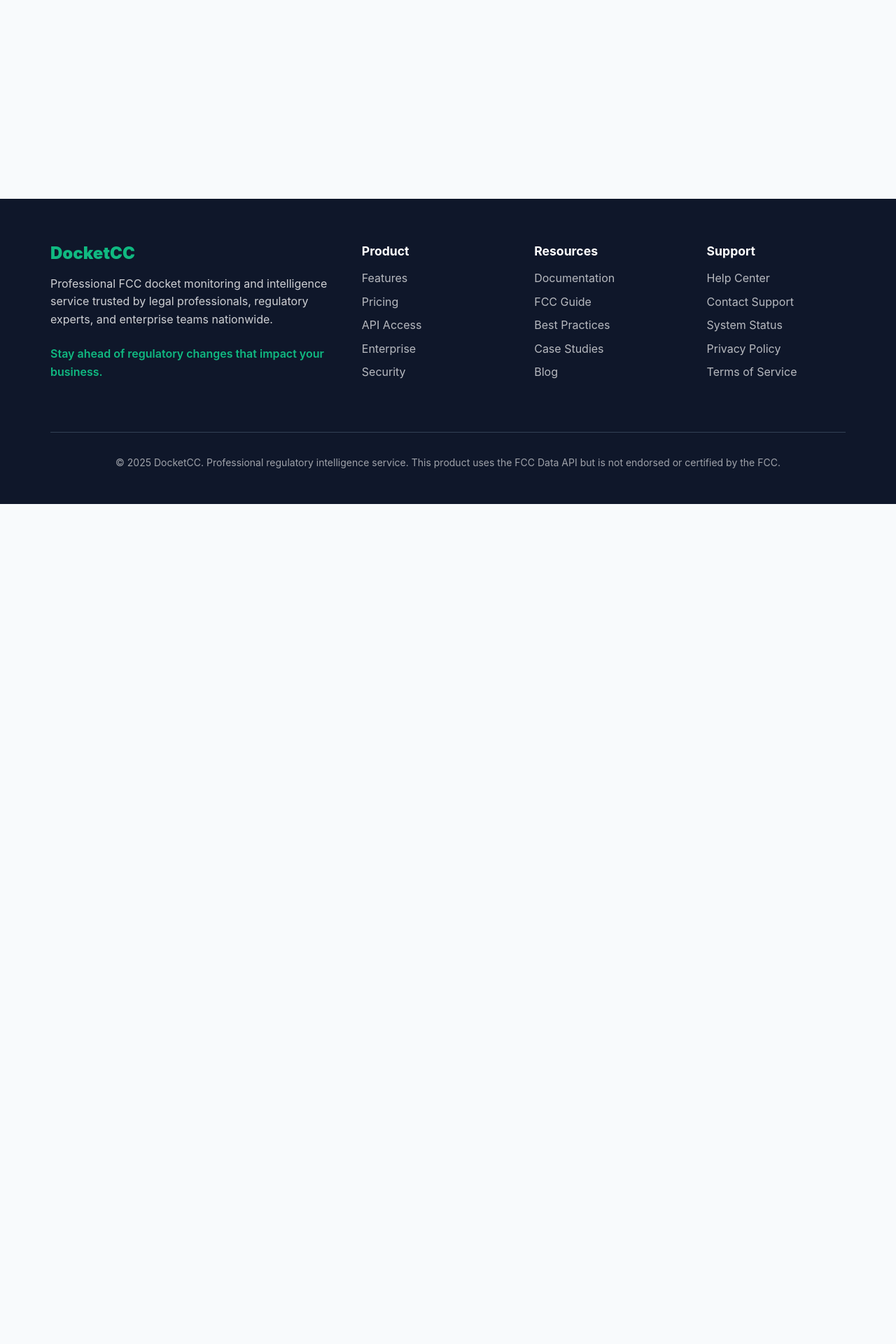
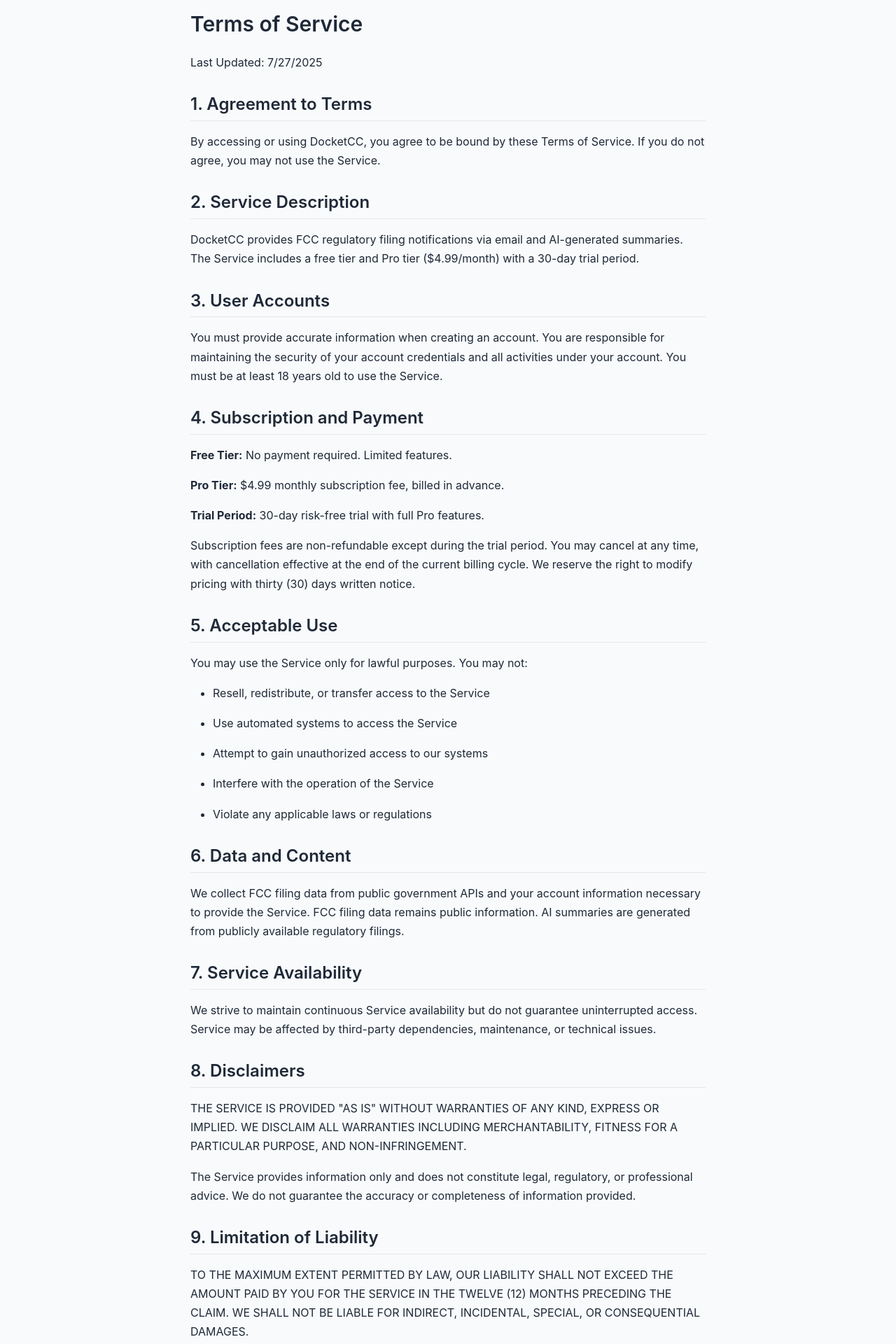
Before and after one commit to rmoh777/SimpleDCC, a SvelteKit app: page /terms-of-service in a window 1280 px wide. Before the commit this address had no page. Shown: the part 160-2080 px from the top of the page at 70% size. Before the commit the page ends 880 px from the top, so only its background shows below. Built offline with nearby package versions, Linux system fonts and the light colour scheme.

Commit message:
feat: add Terms of Service page with footer link (#140)
- Create new /terms-of-service route with formatted content
- Add clickable link in footer without underline styling
- Include hover effect with brand color

```diff
--- a/src/routes/+layout.svelte
+++ b/src/routes/+layout.svelte
@@ -62,7 +62,7 @@
              <span>Contact Support</span>
              <span>System Status</span>
              <span>Privacy Policy</span>
-             <span>Terms of Service</span>
+             <a href="/terms-of-service"><span>Terms of Service</span></a>
            </div>
         </div>
 
@@ -149,6 +149,14 @@
      margin-bottom: 0.5rem;
    }
 
+   .footer-section a {
+     text-decoration: none;
+   }
+
+   .footer-section a:hover span {
+     color: var(--color-primary);
+   }
+
   .footer-bottom {
     border-top: 1px solid #334155;
     padding-top: 2rem;
--- /dev/null
+++ b/src/routes/terms-of-service/+page.svelte
@@ -0,0 +1,86 @@
+<div class="container">
+  <h1>Terms of Service</h1>
+  <p>Last Updated: 7/27/2025</p>
+
+  <h2>1. Agreement to Terms</h2>
+  <p>By accessing or using DocketCC, you agree to be bound by these Terms of Service. If you do not agree, you may not use the Service.</p>
+
+  <h2>2. Service Description</h2>
+  <p>DocketCC provides FCC regulatory filing notifications via email and AI-generated summaries. The Service includes a free tier and Pro tier ($4.99/month) with a 30-day trial period.</p>
+
+  <h2>3. User Accounts</h2>
+  <p>You must provide accurate information when creating an account. You are responsible for maintaining the security of your account credentials and all activities under your account. You must be at least 18 years old to use the Service.</p>
+
+  <h2>4. Subscription and Payment</h2>
+  <p><strong>Free Tier:</strong> No payment required. Limited features.</p>
+  <p><strong>Pro Tier:</strong> $4.99 monthly subscription fee, billed in advance.</p>
+  <p><strong>Trial Period:</strong> 30-day risk-free trial with full Pro features.</p>
+  <p>Subscription fees are non-refundable except during the trial period. You may cancel at any time, with cancellation effective at the end of the current billing cycle. We reserve the right to modify pricing with thirty (30) days written notice.</p>
+
+  <h2>5. Acceptable Use</h2>
+  <p>You may use the Service only for lawful purposes. You may not:</p>
+  <ul>
+    <li>Resell, redistribute, or transfer access to the Service</li>
+    <li>Use automated systems to access the Service</li>
+    <li>Attempt to gain unauthorized access to our systems</li>
+    <li>Interfere with the operation of the Service</li>
+    <li>Violate any applicable laws or regulations</li>
+  </ul>
+
+  <h2>6. Data and Content</h2>
+  <p>We collect FCC filing data from public government APIs and your account information necessary to provide the Service. FCC filing data remains public information. AI summaries are generated from publicly available regulatory filings.</p>
+
+  <h2>7. Service Availability</h2>
+  <p>We strive to maintain continuous Service availability but do not guarantee uninterrupted access. Service may be affected by third-party dependencies, maintenance, or technical issues.</p>
+
+  <h2>8. Disclaimers</h2>
+  <p>THE SERVICE IS PROVIDED "AS IS" WITHOUT WARRANTIES OF ANY KIND, EXPRESS OR IMPLIED. WE DISCLAIM ALL WARRANTIES INCLUDING MERCHANTABILITY, FITNESS FOR A PARTICULAR PURPOSE, AND NON-INFRINGEMENT.</p>
+  <p>The Service provides information only and does not constitute legal, regulatory, or professional advice. We do not guarantee the accuracy or completeness of information provided.</p>
+
+  <h2>9. Limitation of Liability</h2>
+  <p>TO THE MAXIMUM EXTENT PERMITTED BY LAW, OUR LIABILITY SHALL NOT EXCEED THE AMOUNT PAID BY YOU FOR THE SERVICE IN THE TWELVE (12) MONTHS PRECEDING THE CLAIM. WE SHALL NOT BE LIABLE FOR INDIRECT, INCIDENTAL, SPECIAL, OR CONSEQUENTIAL DAMAGES.</p>
+
+  <h2>10. Indemnification</h2>
+  <p>You agree to indemnify and hold DocketCC harmless from any claims arising from your use of the Service or violation of these Terms.</p>
+
+  <h2>11. Dispute Resolution</h2>
+  <p>Any disputes shall be resolved through binding arbitration under the rules of the American Arbitration Association. You waive any right to participate in class action proceedings.</p>
+
+  <h2>12. Termination</h2>
+  <p>Either party may terminate this agreement at any time. We may suspend or terminate your access for violation of these Terms. Upon termination, your right to use the Service ceases immediately.</p>
+
+  <h2>13. Modifications</h2>
+  <p>We may modify these Terms at any time with reasonable notice. Continued use of the Service constitutes acceptance of modified Terms.</p>
+
+  <h2>14. General Provisions</h2>
+  <p>These Terms constitute the entire agreement between you and DocketCC. If any provision is unenforceable, the remaining provisions remain in effect. These Terms are governed by Georgia law.</p>
+
+  <h2>15. Contact Information</h2>
+  <p>For questions regarding these Terms, contact: docketcc@gmail.com</p>
+</div>
+
+<style>
+  .container {
+    max-width: 800px;
+    margin: 4rem auto;
+    padding: 2rem;
+  }
+  h1 {
+    font-size: var(--font-size-3xl);
+    margin-bottom: 1.5rem;
+  }
+  h2 {
+    font-size: var(--font-size-2xl);
+    margin-top: 2rem;
+    margin-bottom: 1rem;
+    border-bottom: 1px solid var(--color-border);
+    padding-bottom: 0.5rem;
+  }
+  p, li {
+    line-height: 1.7;
+    margin-bottom: 1rem;
+  }
+  ul {
+    padding-left: 2rem;
+  }
+</style>
```
